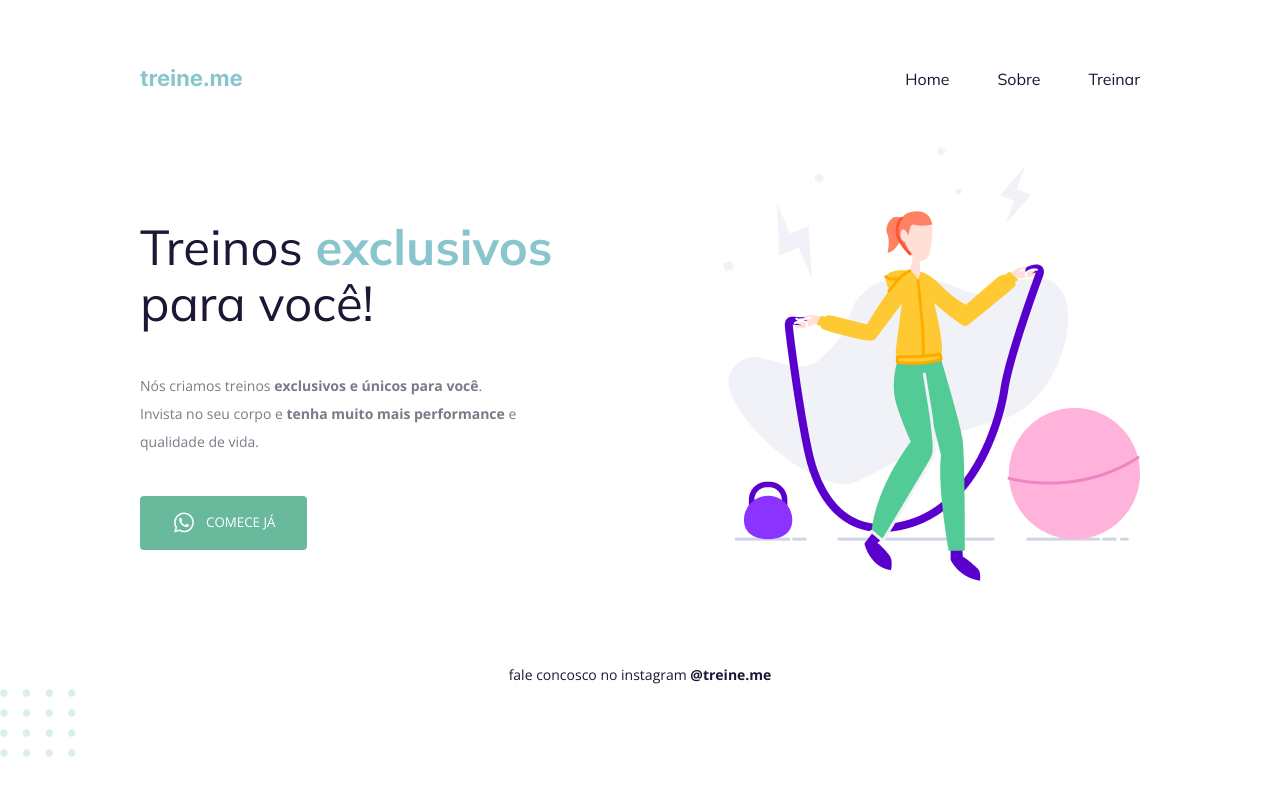
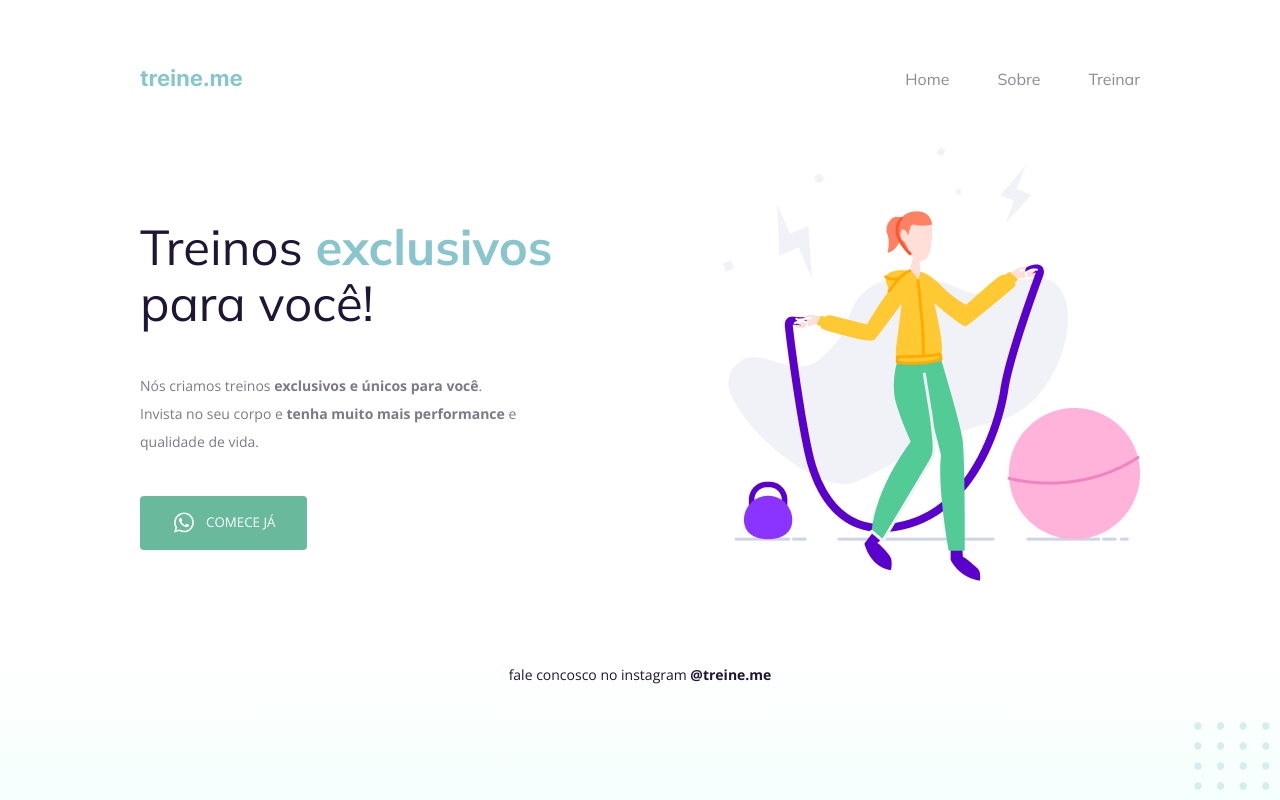
Before and after one commit to sabrinagomesb/rs-explorer, a plain HTML site: page stage02-projeto02/index.html in a window 1280 px wide. Drawn offline with nearby package versions, Linux system fonts and the light colour scheme.

Commit message:
stage 2: finaliza segundo projeto

```diff
--- a/stage02-projeto02/index.html
+++ b/stage02-projeto02/index.html
@@ -57,7 +57,7 @@
       </footer>
     </div>
 
-    <img
+    <img id="balls"
       src="images/balls.svg"
       alt="Bolinhas decorativas verdes no canto inferior direito da página."
     />
--- a/stage02-projeto02/style.css
+++ b/stage02-projeto02/style.css
@@ -1,16 +1,15 @@
 body {
-  /* border: 2px solid red; */
   margin: 0;
   font-family: "Open Sans", sans-serif;
-
+  background: linear-gradient(180deg, rgba(227, 255, 248, 0) 82.08%, rgba(227, 255, 248, 0.38) 100%);
+  min-height: 100vh;
   /* o navegador automaticamente inclui uma margem de 8 px. Necessário definir uma margem no body para alterar essa formatação padrão */
 }
 
 .page {
-  /*  border: 1px solid red; */
-  /* border: 2px solid red; */
   width: 1000px;
-  margin: 65px auto 0;
+  margin: 0 auto;
+  padding-top: 65px;;
 }
 
 nav {
@@ -33,11 +32,13 @@ ul li a {
   /* background: red; */
   text-decoration: none;
   color: #1f1534;
+  opacity: 0.5;
 }
 
 ul li a:hover {
   /* background: blue; */
   font-weight: bold;
+  opacity: 1;
 }
 
 h1, ul {
@@ -106,5 +107,10 @@ footer a {
   font-weight: bold;
   color: #1f1534;
   text-decoration: none;
+}
 
+#balls {
+  position: fixed;
+  bottom: 0;
+  right: 0;
 }
```
